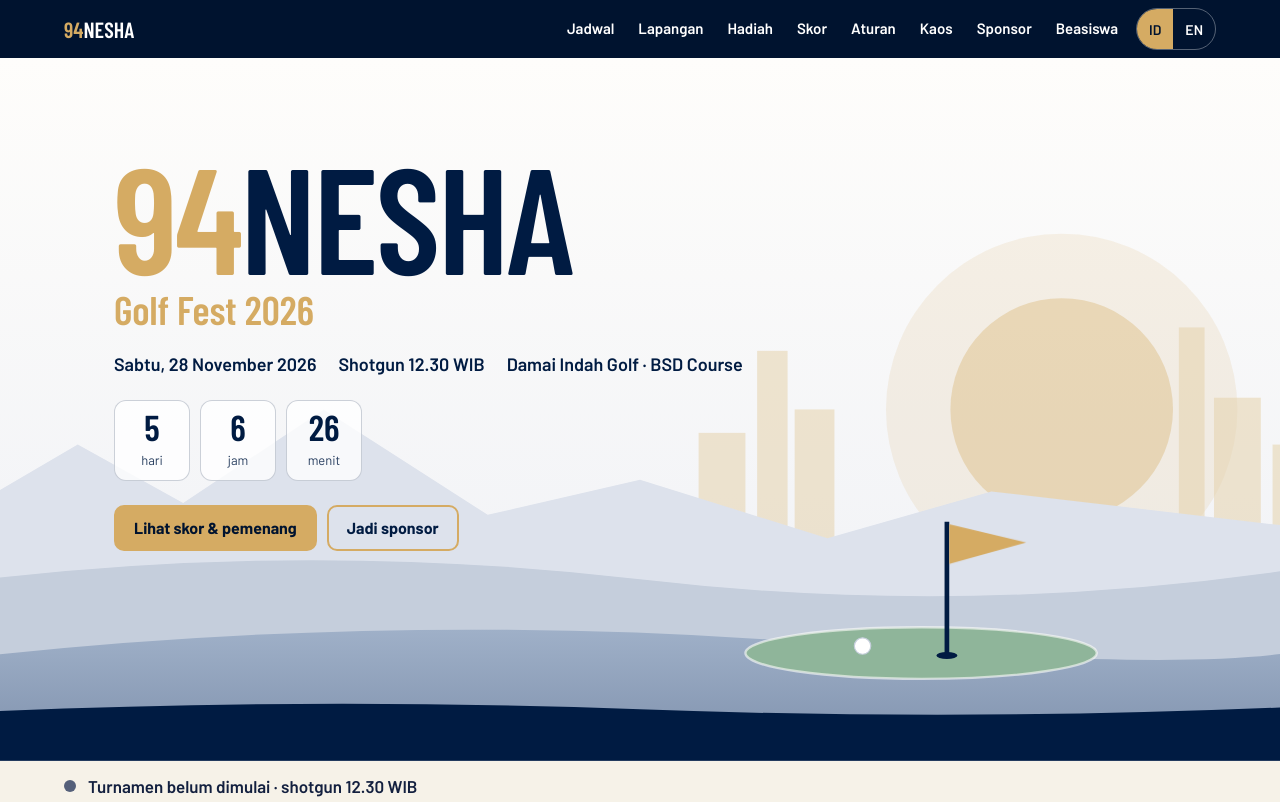
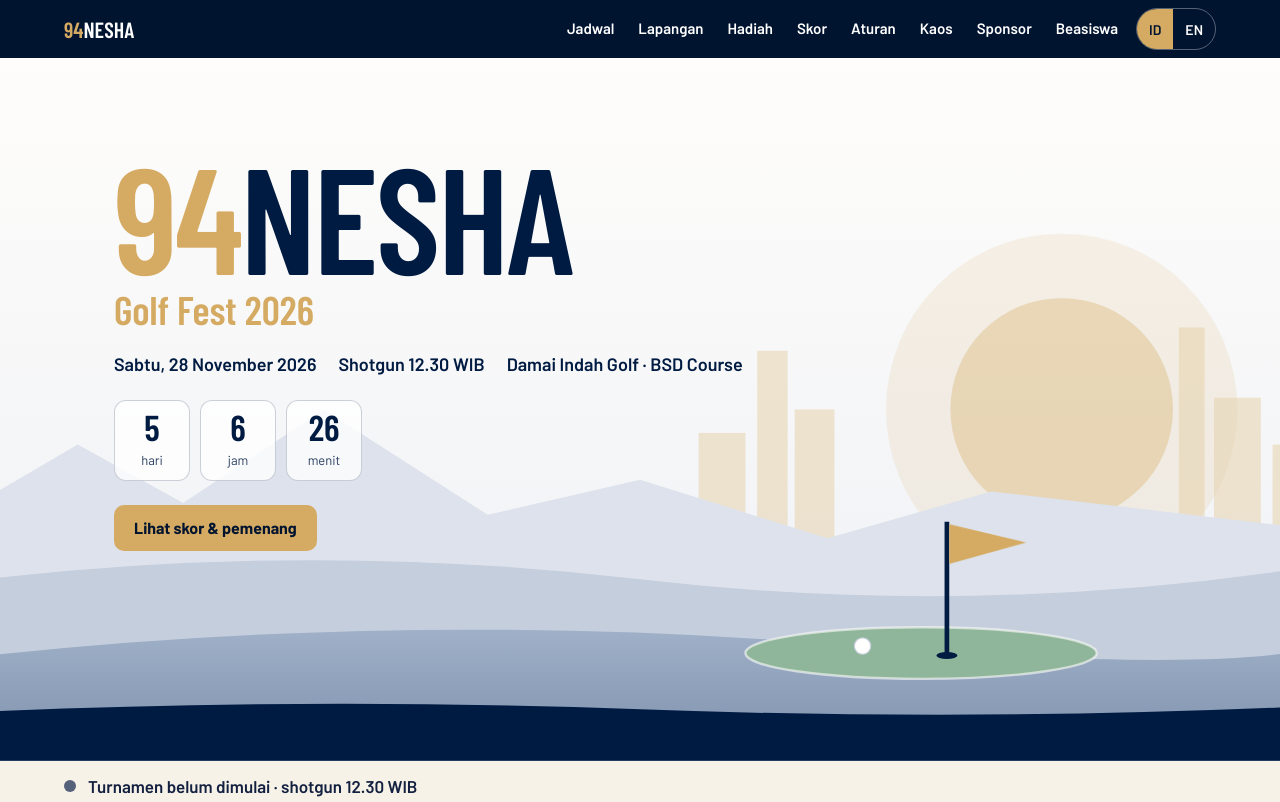
Before and after one commit to mdharmawan/94nesha, a plain HTML site: page index.html in a window 1280 px wide. Shown: the top 802 px of the page. Drawn offline with nearby package versions, Linux system fonts and the light colour scheme; a web font is replaced by a local one.

Commit message:
Remove "Jadi sponsor" button from hero
Co-Authored-By: Claude Opus 5.5 <noreply@anthropic.com>
Claude-Session: https://claude.ai/code/session_01LXgSeAvKhDxYqU35sjPJLE

```diff
--- a/index.html
+++ b/index.html
@@ -200,7 +200,6 @@ footer h3{color:#fff}
     <div class="count" id="count" aria-live="polite"></div>
     <div class="cta">
       <a class="btn" href="#skor"><span lang="id">Lihat skor & pemenang</span><span lang="en">Scores & winners</span></a>
-      <a class="btn ghost" href="#sponsor"><span lang="id">Jadi sponsor</span><span lang="en">Become a sponsor</span></a>
     </div>
   </div>
 </header>
```
